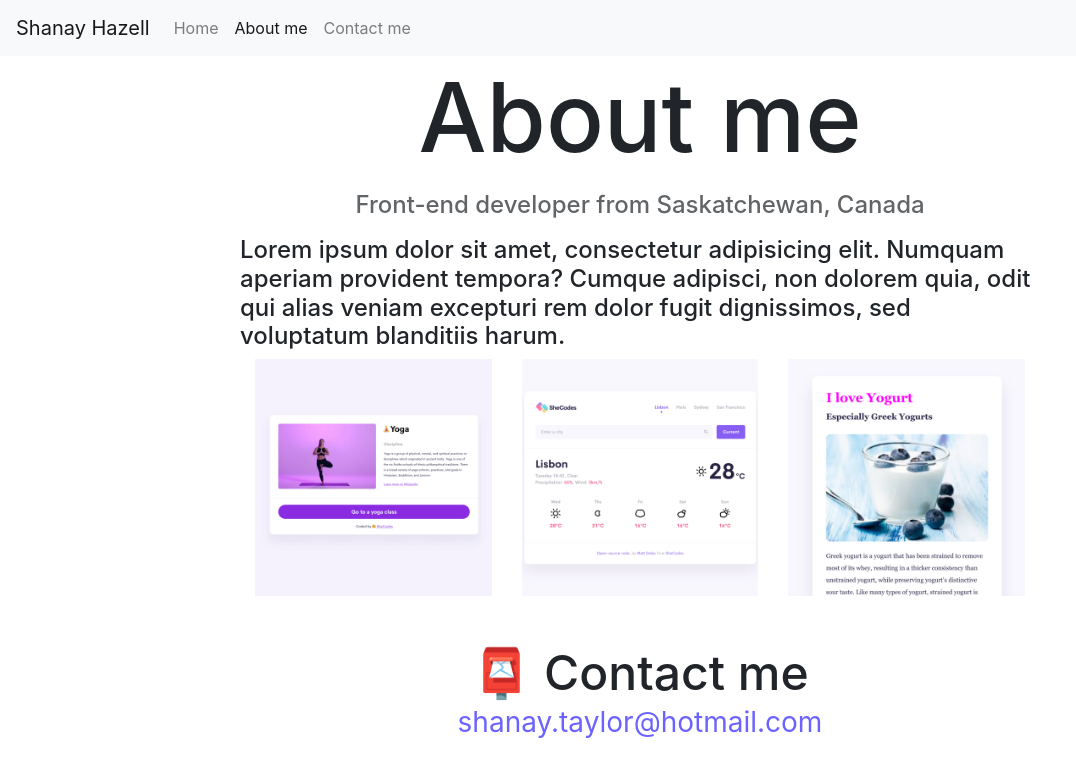
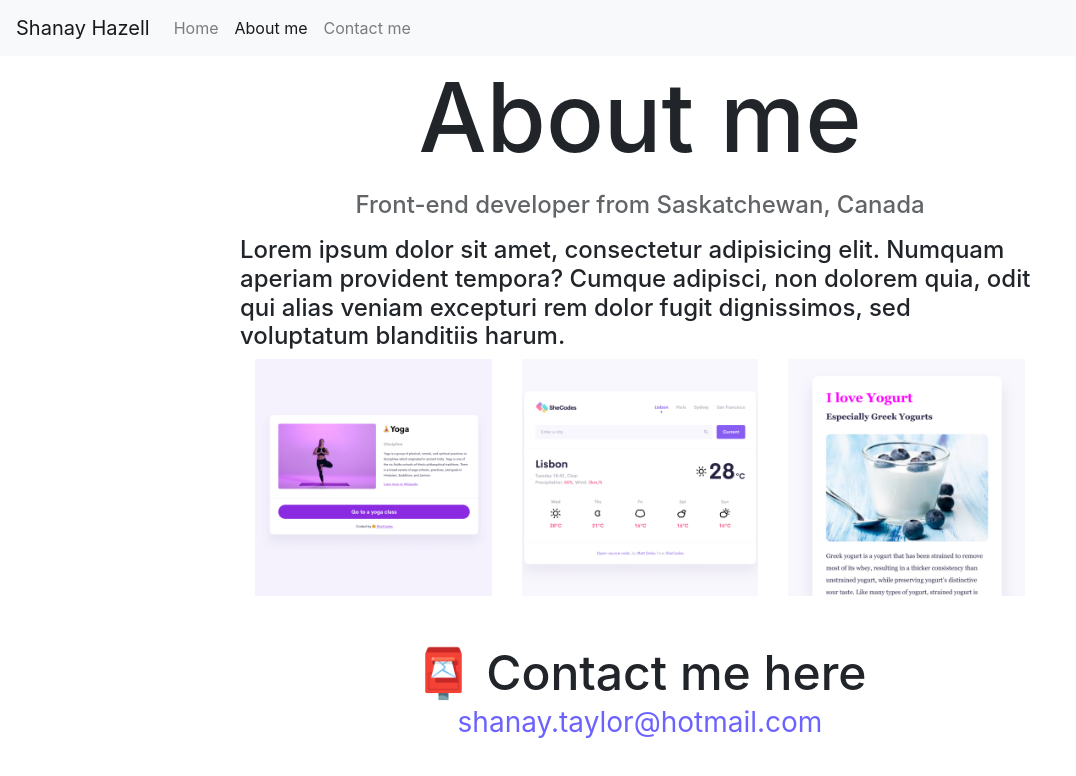
Before and after one commit to ShanayH/Shanay-website-3, a website: page about.html in a window 1280 px wide. Shown: the whole page, without its empty margins (0-1076 px from the left). Drawn offline with nearby package versions, Linux system fonts and the light colour scheme.

```diff
--- a/about.html
+++ b/about.html
@@ -61,7 +61,7 @@
     </div>
 
     <div id="contact" class="m-5">
-      <h2>📮 Contact me</h2>
+      <h2>📮 Contact me here</h2>
       <a href="mailto:shanay.taylor@hotmail.com" class="email-link">
         shanay.taylor@hotmail.com
       </a>
```
